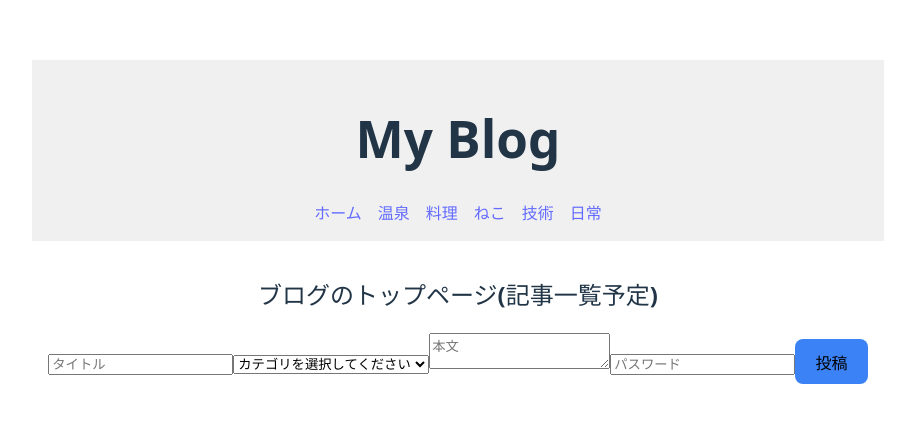
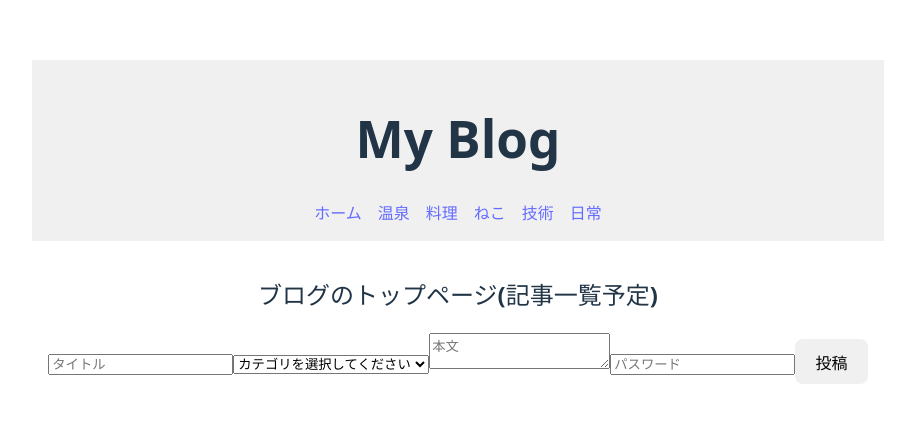
Before and after one commit to sakanataro0113/vite-project, a React (Vite) app: page / in a window 1280 px wide. Shown: the part 170-592 px from the top of the page, without its empty margins (182-1097 px from the left). Built offline with nearby package versions, Linux system fonts and the light colour scheme.

Commit message:
青をグレーに

```diff
--- a/src/components/PostForm.tsx
+++ b/src/components/PostForm.tsx
@@ -80,7 +80,7 @@ export default function PostForm(){
 
             <button
                 type='submit'
-                className='force-bg-blue text-white py-2 rounded'
+                className='force-bg-gray text-white py-2 rounded'
             >
             投稿
             </button>
--- a/src/index.css
+++ b/src/index.css
@@ -70,12 +70,12 @@ button:focus-visible {
   margin-bottom: 1rem;        /* 下の余白 */
 }
 
-.force-bg-blue {
-  background-color: #3b82f6 !important; /* bg-blue-500の色 */
+.force-bg-gray {
+  background-color: #f0f0f0 !important;
 }
 
-.force-bg-blue:hover {
-  background-color: #2563eb !important; /* bg-blue-600の色 */
+.force-bg-gray:hover {
+  background-color:  #dcdcdc !important;
 }
 
 @media (prefers-color-scheme: light) {
```
